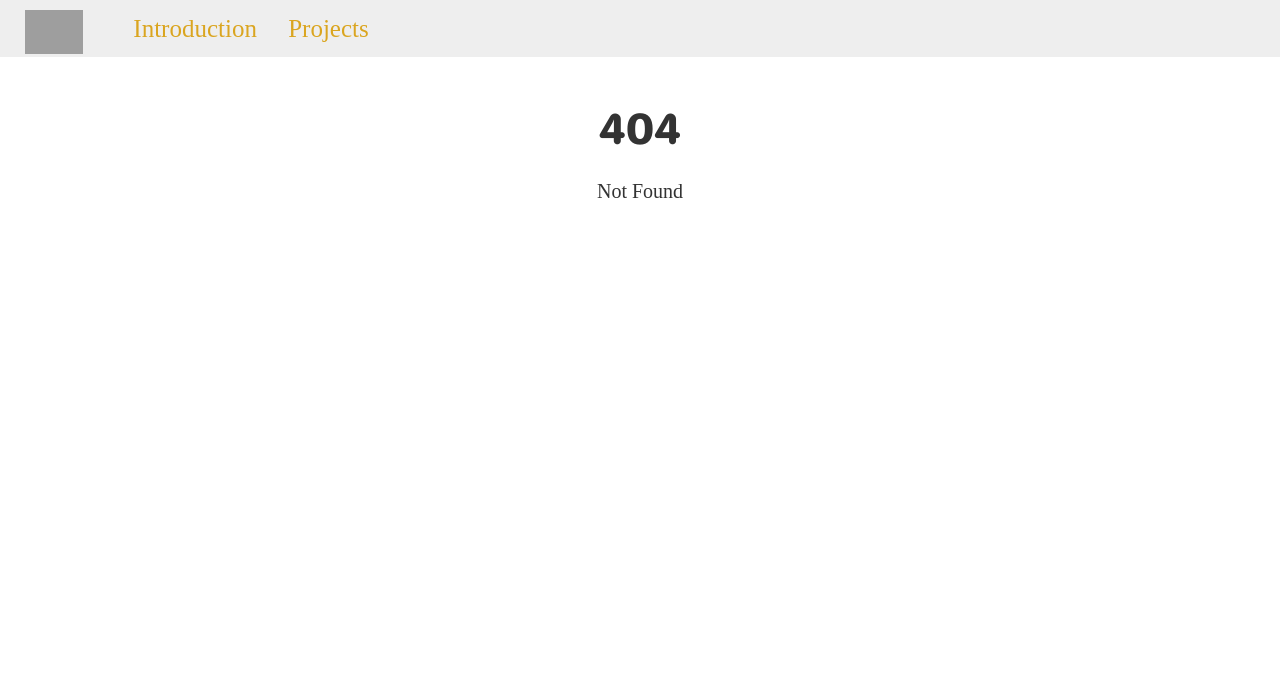
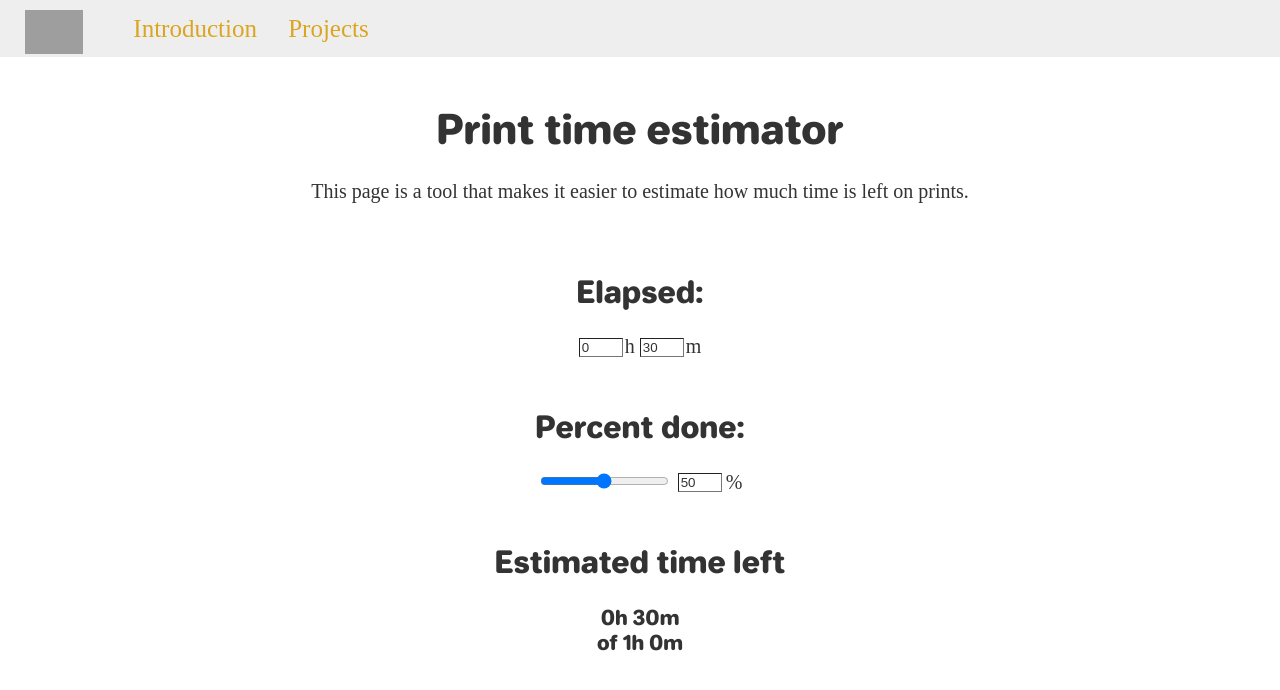
Before and after one commit to ajgeiss0702/about.ajg0702.us, a SvelteKit app: page /prints/estimator in a window 1280 px wide. Before the commit this address had no page. Shown: the top 690 px of the page. Built offline with nearby package versions, Linux system fonts and the light colour scheme; grey boxes are pictures that could not be loaded; a web font is replaced by a local one.

Commit message:
print estimator

```diff
--- /dev/null
+++ b/src/app.css
@@ -0,0 +1,18 @@
+.text-center {
+    text-align: center;
+}
+
+.numbers {
+    font-family: JelleeBold,ui-rounded
+}
+
+.numberInput {
+    width: 3em;
+    background-color: transparent;
+    color: inherit;
+    border-width: 1px;
+    padding-right: 0;
+    margin-right: 2px;
+    vertical-align: middle;
+    margin-bottom: 0.2em;
+}
--- /dev/null
+++ b/src/routes/prints/estimator/+page.svelte
@@ -0,0 +1,56 @@
+<script>
+    import "../../../app.css";
+
+    let hoursDone = 0;
+    let minutesDone = 30;
+
+    $: timeElapsed = (hoursDone * 60) + minutesDone;
+
+    let percentDone = 50;
+    $: done = percentDone / 100;
+
+    $: totalTime = ((1 / done) * timeElapsed);
+    $: totalLeft = totalTime - timeElapsed;
+
+    $: minsLeft = totalLeft % 60;
+    $: hoursLeft = (totalLeft / 60) % 60;
+
+    $: totalMins = totalTime % 60;
+    $: totalHours = (totalTime / 60) % 60;
+</script>
+<div class="text-center">
+    <h1>Print time estimator</h1>
+    This page is a tool that makes it easier to estimate how much time is left on prints.<br>
+    <br>
+    <br>
+
+    <h2>Elapsed:</h2>
+    <input class="numberInput" type="number" bind:value={hoursDone}>h
+    <input class="numberInput" type="number" bind:value={minutesDone}>m
+
+    <br>
+    <br>
+
+    <h2>Percent done:</h2>
+    <input type="range" min="0" max="100" bind:value={percentDone}>
+    <span class="numbers" style="display: inline-block; width: 2.5em;">
+        <input class="numberInput" type="number" bind:value={percentDone}>
+    </span>%
+
+    <br>
+    <br>
+
+    <h2>Estimated time left</h2>
+    <span class="numbers">
+        {#if hoursLeft > 0}
+            {Math.floor(hoursLeft)}h
+        {/if}
+        {Math.floor(minsLeft)}m
+        <br>
+        of
+        {#if totalHours > 0}
+            {Math.floor(totalHours)}h
+        {/if}
+        {Math.floor(totalMins)}m
+    </span>
+</div>
```
